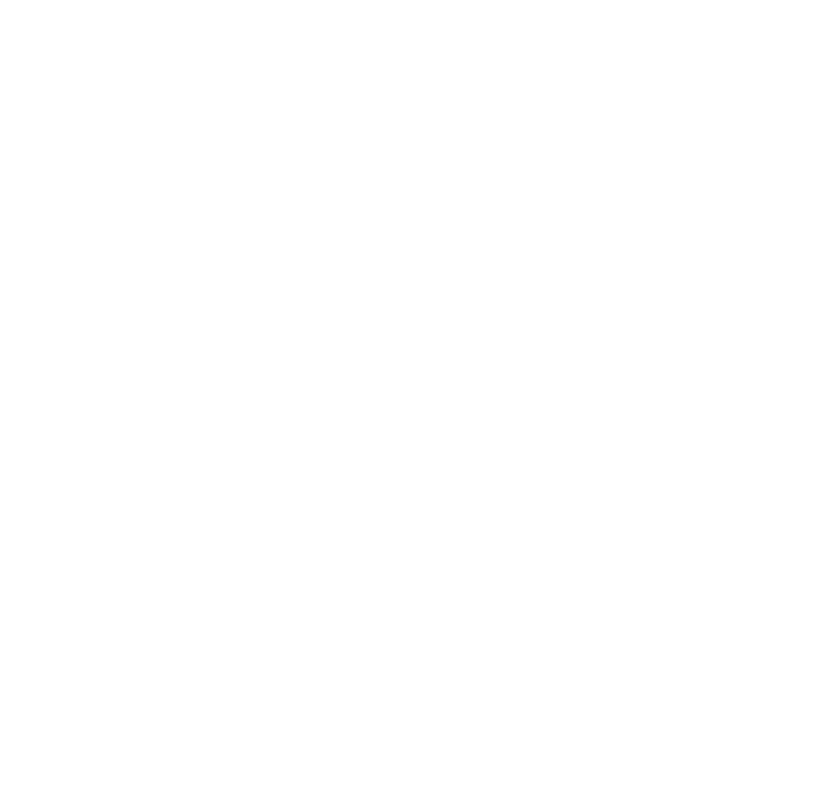
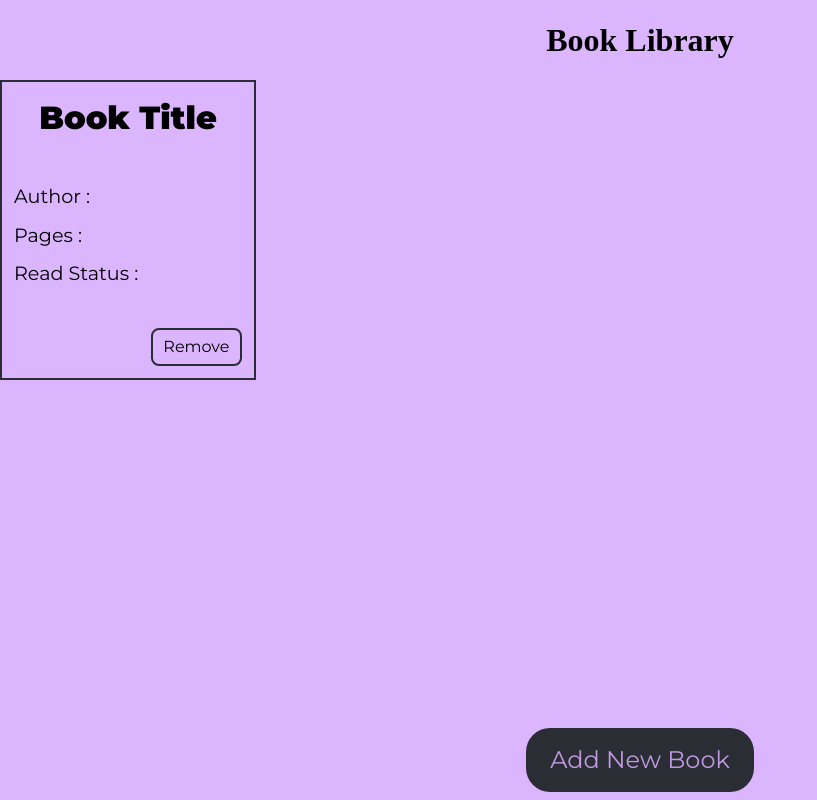
Before and after one commit to J-Herika/Library, a plain HTML site: page index.html in a window 1280 px wide. Shown: the whole page, without its empty margins (0-817 px from the left). Drawn offline with Linux system fonts and the light colour scheme; a web font is replaced by a local one.

Commit message:
finished styling

```diff
--- a/index.html
+++ b/index.html
@@ -1,11 +1,33 @@
 <!DOCTYPE html>
 <html lang="en">
   <head>
+    <link rel="preconnect" href="https://fonts.googleapis.com" />
+    <link rel="preconnect" href="https://fonts.gstatic.com" crossorigin />
+    <link
+      href="https://fonts.googleapis.com/css2?family=Holtwood+One+SC&family=Montserrat:ital,wght@0,100..900;1,100..900&display=swap"
+      rel="stylesheet"
+    />
     <meta charset="UTF-8" />
     <meta name="viewport" content="width=device-width, initial-scale=1.0" />
     <link rel="stylesheet" href="style.css" />
     <script src="scrip.js" defer></script>
     <title>Library</title>
   </head>
-  <body></body>
+  <body>
+    <h1 id="header">Book Library</h1>
+    <main id="main-section">
+      <div class="book">
+        <p class="title">Book Title</p>
+        <div class="book-details">
+          <p class="author">Author :</p>
+          <p class="pages">Pages :</p>
+          <div class="read-status">Read Status :</div>
+        </div>
+        <button class="delete-btn">Remove</button>
+      </div>
+    </main>
+    <footer id="footer">
+      <button class="add-book-btn">Add New Book</button>
+    </footer>
+  </body>
 </html>
--- a/style.css
+++ b/style.css
@@ -1,7 +1,9 @@
 /*
   1. Use a more-intuitive box-sizing model.
 */
-*, *::before, *::after {
+*,
+*::before,
+*::after {
   box-sizing: border-box;
 }
 /*
@@ -22,28 +24,137 @@
 /*
   5. Improve media defaults
 */
-img, picture, video, canvas, svg {
+img,
+picture,
+video,
+canvas,
+svg {
   display: block;
   max-width: 100%;
 }
 /*
   6. Remove built-in form typography styles
 */
-input, button, textarea, select {
+input,
+button,
+textarea,
+select {
   font: inherit;
 }
 /*
   7. Avoid text overflows
 */
-p, h1, h2, h3, h4, h5, h6 {
+p,
+h1,
+h2,
+h3,
+h4,
+h5,
+h6 {
   overflow-wrap: break-word;
 }
 /*
   8. Create a root stacking context
 */
-#root, #__next {
+#root,
+#__next {
   isolation: isolate;
 }
 
+.montserrat {
+  font-family: "Montserrat", sans-serif;
+  font-optical-sizing: auto;
+  font-weight: weight;
+  font-style: normal;
+}
+.holtwood {
+  font-family: "Holtwood One SC", serif;
+  font-weight: 400;
+  font-style: normal;
+}
 
 /* ---------Main Section--------- */
+:root {
+  --main-color: rgba(186, 108, 255, 0.497);
+  --submain-color: rgba(216, 172, 255, 0.854);
+  --sub-color: #2a2d34;
+}
+html,
+body {
+  height: 100%;
+}
+body {
+  font-family: "Montserrat";
+  background-color: var(--main-color);
+
+  display: grid;
+  grid-template-rows: 1fr 8fr 1fr;
+}
+button {
+  cursor: pointer;
+}
+/* Title */
+#header {
+  /* display: flex; */
+  font-family: "Holtwood One SC";
+  text-align: center;
+  align-content: center;
+}
+
+/* Main */
+#main-section {
+  display: grid;
+  grid-template-columns: repeat(auto-fit, minmax(15.6rem, 16rem));
+}
+.book {
+  border: 2px solid var(--sub-color);
+  padding: 12px;
+  height: 18.75rem;
+
+  display: grid;
+  gap: 2rem;
+}
+.title {
+  font-weight: 900;
+  font-size: 2rem;
+  text-align: center;
+}
+.book-details {
+  font-size: 1.2rem;
+  display: flex;
+  flex-direction: column;
+  gap: 10px;
+}
+.delete-btn {
+  width: 40%;
+  justify-self: end;
+  border-radius: 0.5rem;
+  background-color: rgba(255, 255, 255, 0);
+  border: 2px solid var(--sub-color);
+}
+.delete-btn:hover {
+  background-color: var(--sub-color);
+  color: var(--submain-color);
+}
+
+/* Footer */
+#footer {
+  display: flex;
+  align-items: center;
+  justify-content: center;
+}
+
+.add-book-btn {
+  font-size: 1.5rem;
+  padding: 0.6em 1em;
+  border-radius: 1em;
+  border: none;
+  background-color: #2a2d34;
+  color: var(--submain-color);
+}
+.add-book-btn:hover {
+  font-family: "Montserrat";
+  background-color: var(--submain-color);
+  border: 2px solid var(--sub-color);
+  color: var(--sub-color);
+}
```
